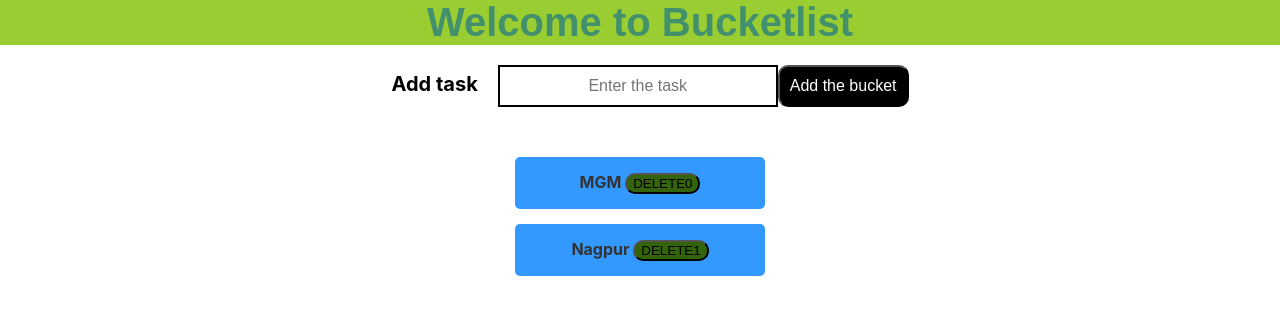
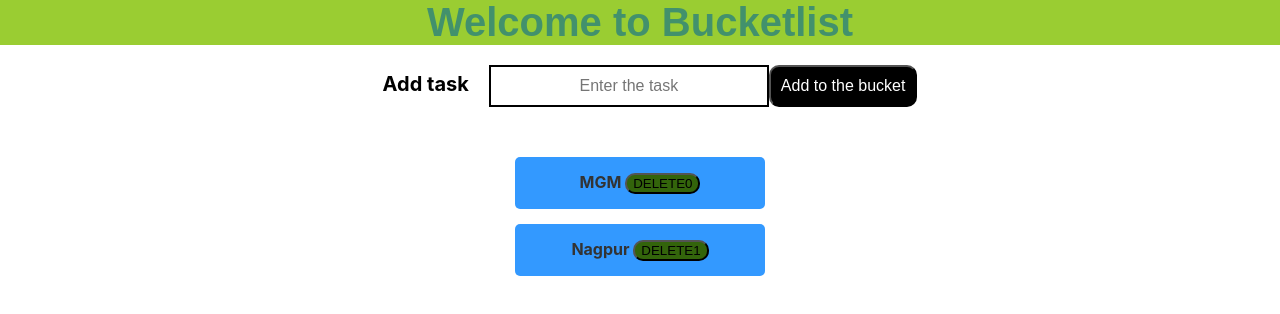
Before and after one commit to surajkawadkar/todolist, a React (Create React App) app: page / in a window 1280 px wide. Shown: the top 314 px of the page. Built offline with nearby package versions, Linux system fonts and the light colour scheme.

Commit message:
add button modified

```diff
--- a/src/components/AddItem.js
+++ b/src/components/AddItem.js
@@ -20,12 +20,13 @@ import DeleteItem from './DeleteItem';
      }
 
      handleSubmit = event=>{
+
          let newelement=this.state.element
          console.log("newelement",newelement)
          this.setState({
 
-            list: [...this.state.list,newelement]
-
+            list: [...this.state.list,newelement],
+             element: ''
 
          })
      }
@@ -87,7 +88,7 @@ import DeleteItem from './DeleteItem';
                 <label>Add task</label>
                 <input type="text" value = {this.state.element} onChange={this.handleElementChange} placeholder="Enter the task"/>
 
-                <button type="submit" onClick={this.handleSubmit} className="add-btn">Add  the bucket</button>
+                <button type="submit" onClick={this.handleSubmit} className="add-btn">Add to the bucket</button>
 
                 <ul className="ul-list">
                    {this.state.list.map((item,index)=>(
--- a/src/components/DeleteItem.js
+++ b/src/components/DeleteItem.js
@@ -11,6 +11,7 @@ import React, { Component } from 'react'
 
         return (
             <div>
+
                   <li key  = {this.props.index}>{this.props.item}  <button className="del-btn" onClick={(e)=>this.props.removeItem(this.props.index)} value={this.props.index}>DELETE{this.props.index}</button>   </li>
                  {/* <button className="del-btn" onClick={(e)=>this.props.removeItem(this.props.index)} value={this.props.index}>DELETE{this.props.index}</button> */}
             </div>
--- a/src/style.css
+++ b/src/style.css
@@ -73,6 +73,9 @@ input {
         border-radius: 10px;
 
   }
+  .add-btn:hover{
+    background-color: rgba(46, 42, 42, 0.5);
+  }
 ul li .del-btn{
     color: black;
     background-color: rgb(51, 100, 11);
```
Also changed, not shown: 1 other file (tests, documents, lock files or other folders).
